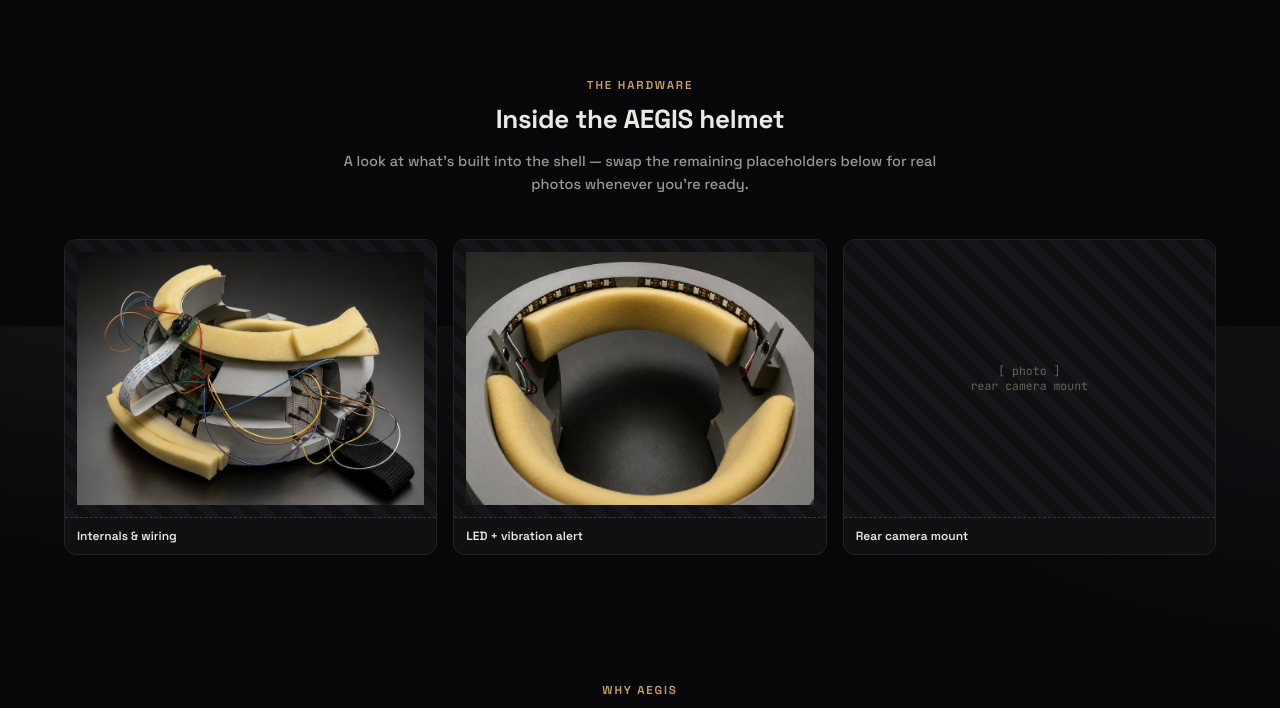
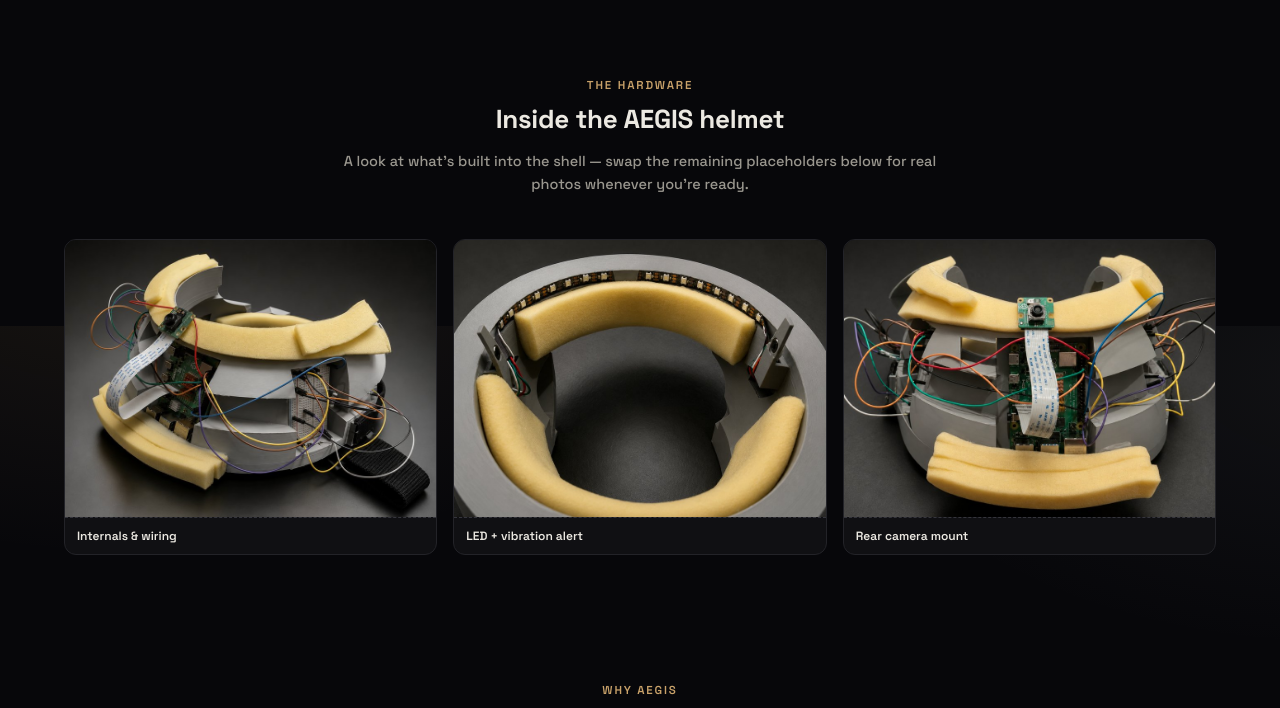
Before and after one commit to VidurWarikoo/aegis-blindspot_detection_helmet, a Flask app: page / in a window 1280 px wide. Shown: the part 2074-2782 px from the top of the page. Run offline with Flask 3, Linux system fonts and the light colour scheme.

Commit message:
Add rear camera mount photo, fix photo frames not filling edge-to-edge

```diff
--- a/templates/home.html
+++ b/templates/home.html
@@ -252,6 +252,9 @@
     background:
       repeating-linear-gradient(45deg, var(--panel-2), var(--panel-2) 10px, var(--panel) 10px, var(--panel) 20px);
     border-bottom: 1px dashed var(--border-strong);
+    overflow: hidden;
+  }
+  .photo-frame .ph-text {
     color: var(--muted-2); font-size: 11.5px; text-align: center; padding: 12px;
     font-family: 'JetBrains Mono', monospace;
   }
@@ -444,7 +447,7 @@
         <div class="photo-caption">LED + vibration alert</div>
       </div>
       <div class="photo-card">
-        <div class="photo-frame">[ photo ]<br>rear camera mount</div>
+        <div class="photo-frame"><img src="/static/camera-mount.jpg" alt="Raspberry Pi Camera mounted inside the AEGIS helmet"></div>
         <div class="photo-caption">Rear camera mount</div>
       </div>
     </div>
```
Also changed, not shown: static/camera-mount.jpg (added).
